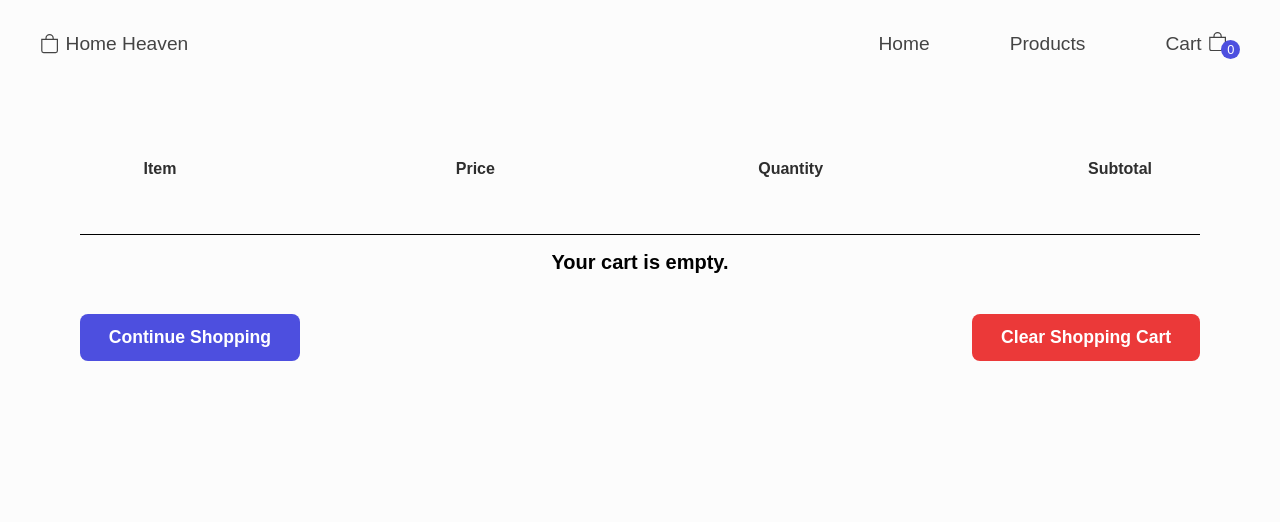
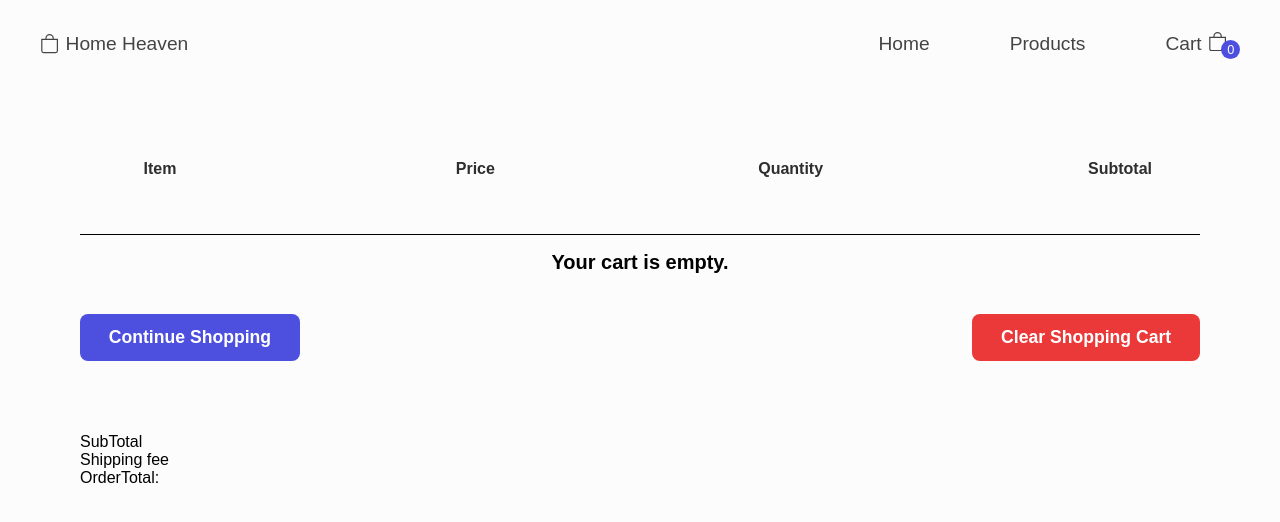
Before and after one commit to sasanedicbn/Home-Heaven-e-commerce, a React (Vite) app: page /cart in a window 1280 px wide. Shown: the top 522 px of the page. Built offline with nearby package versions, Linux system fonts and the light colour scheme.

Commit message:
Create CartTotal component

```diff
--- a/src/pages/Cart.tsx
+++ b/src/pages/Cart.tsx
@@ -3,14 +3,17 @@ import OrderControls from "./OrderControls";
 import { Link } from "react-router-dom";
 import { MdDelete } from "react-icons/md";
 import { clearShoppingCart, removeItemFromCart } from "../store/CartSlice";
+import CartTotal from "./CartTotal";
 
 const Cart = () => {
     const dispatch = useDispatch()
     const cartItems = useSelector(state => state.cart.cart);
     console.log(cartItems)
+
     const deteleProductfromCart = (id) => {
         dispatch(removeItemFromCart(id))
     }
+
     const deleteAllProductfromCart = () => {
         dispatch(clearShoppingCart())
     }
@@ -42,6 +45,7 @@ const Cart = () => {
                <Link to='/products'><button className="btn continue-shopping">Continue Shopping</button></Link>
                 <button className="btn clear-shopping" onClick={() => deleteAllProductfromCart()}>Clear Shopping Cart</button>
             </div>
+            <CartTotal/>
         </div>
     );
 };
--- /dev/null
+++ b/src/pages/CartTotal.tsx
@@ -0,0 +1,10 @@
+const CartTotal = () => {
+    return(
+        <div className="cart-total">
+            <p>SubTotal</p>
+            <p>Shipping fee</p>
+            <p className="orderTotal">OrderTotal: </p>
+        </div>
+    )
+}
+export default CartTotal;
```
